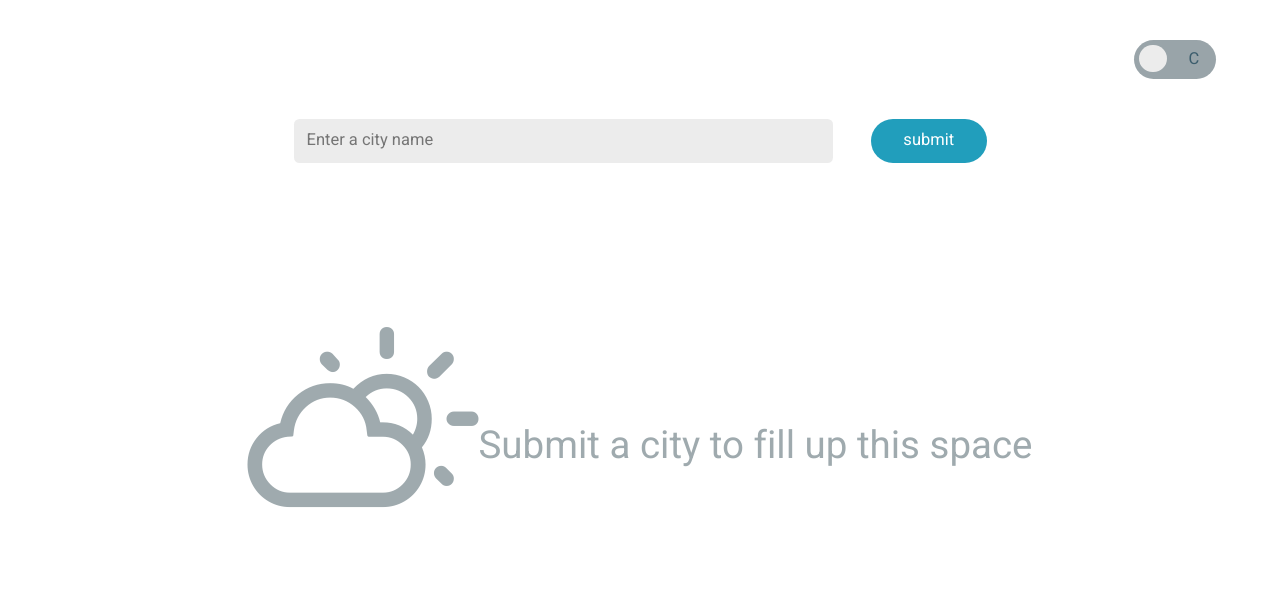
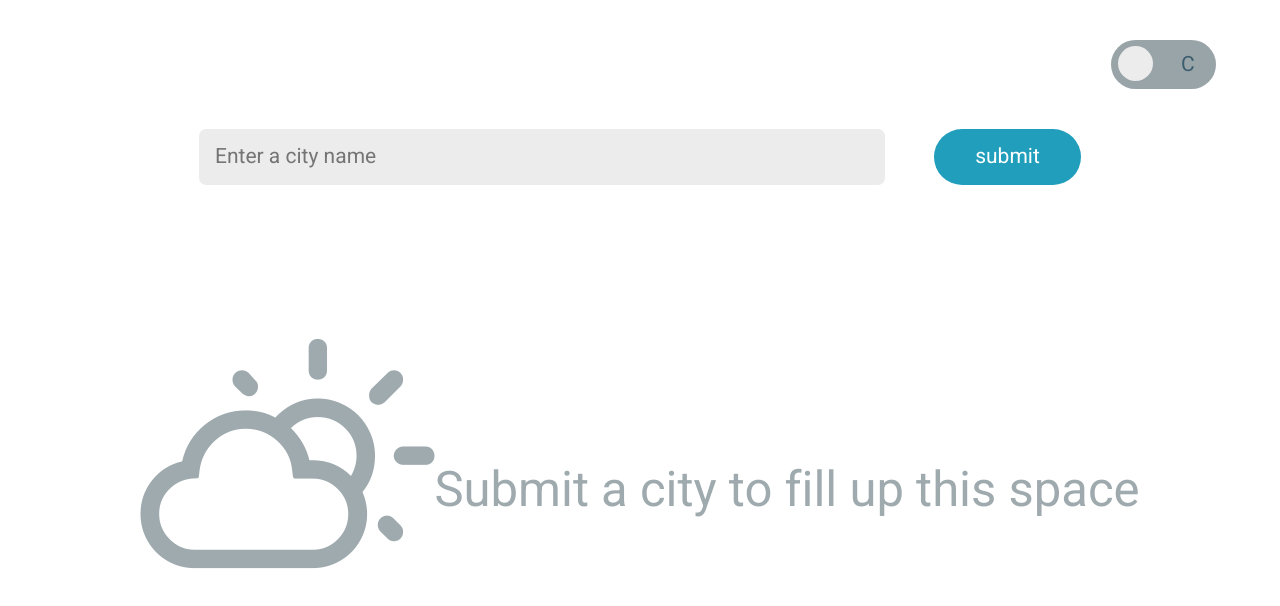
Before and after one commit to anavarro99dev/AGILE-proyect-vue3, a Vue app: page / in a window 1280 px wide. Shown: the top 606 px of the page. Built offline with nearby package versions, Linux system fonts and the light colour scheme.

Commit message:
Style#3 1600x900

```diff
--- a/src/style.css
+++ b/src/style.css
@@ -93,3 +93,8 @@ select {
     font-size: 11px;
   }
 }
+@media screen and (min-width: 1100px) {
+  :root {
+    font-size: 14px;
+  }
+}
```
